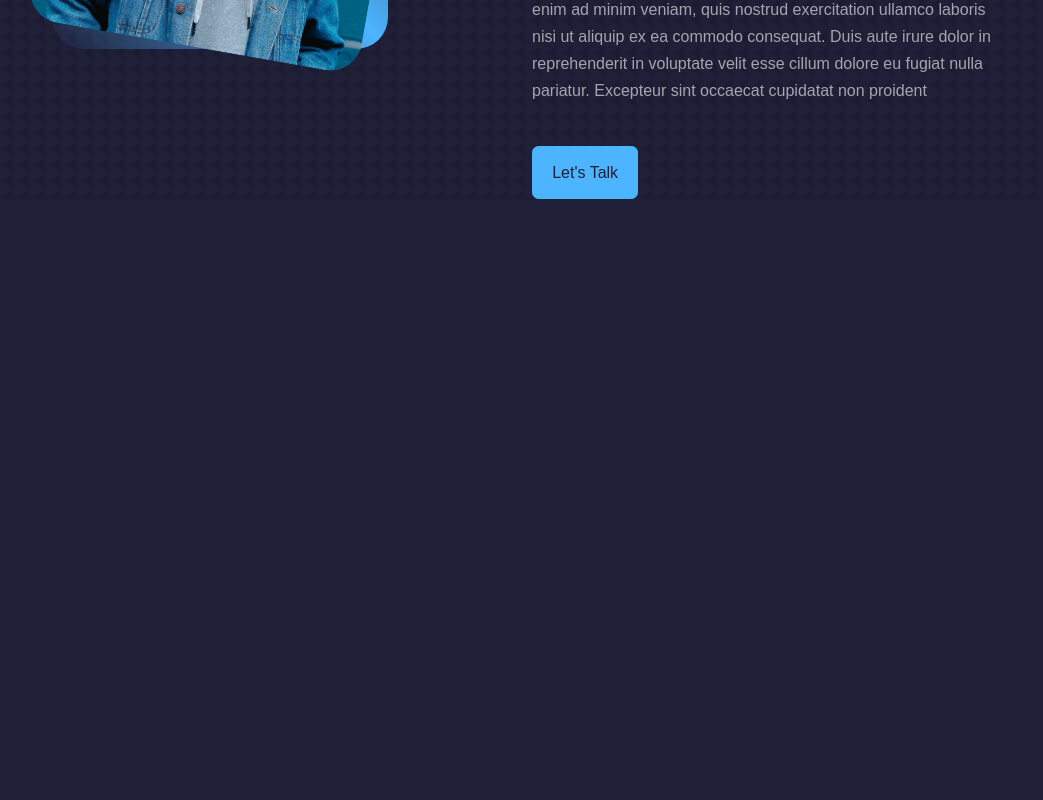
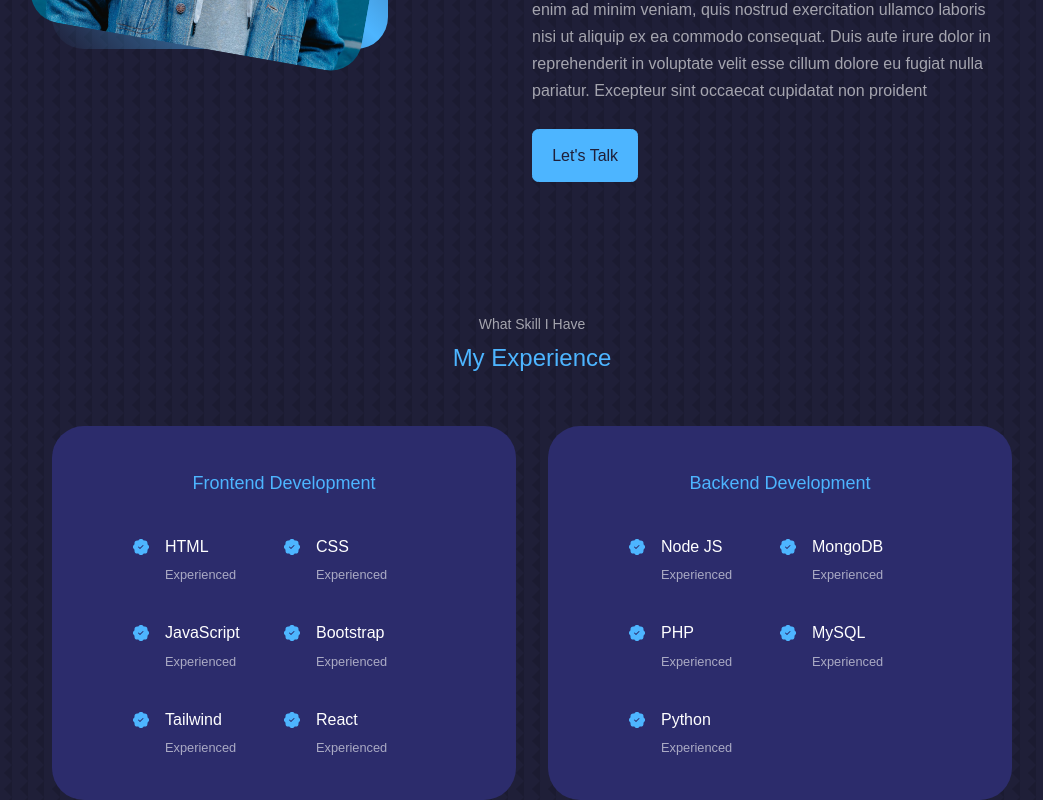
Before and after one commit to preechamung/pm-portfolio-website, a React (Create React App) app: page / in a window 1280 px wide. Shown: the part 1331-2131 px from the top of the page, without its empty margins (108-1151 px from the left). Before the commit the page ends 1530 px from the top, so only its background shows below. Built offline with nearby package versions, Linux system fonts and the light colour scheme.

Commit message:
fix experience and responsive

```diff
--- a/src/App.js
+++ b/src/App.js
@@ -2,6 +2,7 @@ import React from "react";
 import Header from "./components/Header";
 import Nav from "./components/Nav";
 import About from "./components/About";
+import Experience from "./components/Experience";
 
 const App = () => {
   return (
@@ -9,6 +10,7 @@ const App = () => {
       <Header />
       <Nav />
       <About />
+      <Experience />
     </>
   );
 };
--- a/src/components/About.js
+++ b/src/components/About.js
@@ -49,9 +49,7 @@ const About = () => {
             reprehenderit in voluptate velit esse cillum dolore eu fugiat nulla
             pariatur. Excepteur sint occaecat cupidatat non proident
           </Content>
-          <LetTalkButton href="#contact">
-            Let's Talk
-          </LetTalkButton>
+          <LetTalkButton href="#contact">Let's Talk</LetTalkButton>
         </AboutContent>
       </AboutContainer>
     </section>
@@ -65,6 +63,8 @@ const AboutContainer = tw.div`
   grid-cols-[35%_50%]
   gap-[15%]
   container
+  lg:grid-cols-1
+  lg:gap-0
 `;
 
 const AboutMe = tw.div`
@@ -74,6 +74,10 @@ const AboutMe = tw.div`
   primary-lig
   grid
   place-items-center
+  lg:w-6/12
+  lg:m-[2rem_auto_4rem]
+  sm:w-[65%]
+  sm:m-[0_auto_3rem]
 `;
 
 const AboutMeImage = tw.div`
@@ -85,17 +89,22 @@ const AboutMeImage = tw.div`
 `;
 
 const AboutContent = tw.div`
+  lg:m-[1rem_0_1.5rem]
+  sm:text-center
 `;
 
 const Content = tw.p`
-  m-[2rem_0_2.6rem]
+  m-[2rem_0_1.5rem]
   text-light
+  sm:m-[1.5rem_0]
 `;
 
 const AboutCards = tw.div`
   grid
   grid-cols-3
   gap-6
+  sm:grid-cols-2
+  sm:gap-4
 `;
 
 const AboutCard = tw.article`
--- /dev/null
+++ b/src/components/Experience.js
@@ -0,0 +1,137 @@
+import React from "react";
+import tw from "tailwind-styled-components";
+import { BsPatchCheckFill } from "react-icons/bs";
+
+const Experience = () => {
+  return (
+    <section id="experience">
+      <AboutTopic>What Skill I Have</AboutTopic>
+      <h2 className="text-2xl">My Experience</h2>
+      <ExperienceContainer>
+        <TopicContainer>
+          <ExperienceTopic>Frontend Development</ExperienceTopic>
+          <ExperienceContent>
+            <ExperienceDetails>
+              <CheckIcon />
+              <div>
+                <Skill>HTML</Skill>
+                <small className="text-light">Experienced</small>
+              </div>
+            </ExperienceDetails>
+            <ExperienceDetails>
+              <CheckIcon />
+              <div>
+                <Skill>CSS</Skill>
+                <small className="text-light">Experienced</small>
+              </div>
+            </ExperienceDetails>
+            <ExperienceDetails>
+              <CheckIcon />
+              <div>
+                <Skill>JavaScript</Skill>
+                <small className="text-light">Experienced</small>
+              </div>
+            </ExperienceDetails>
+            <ExperienceDetails>
+              <CheckIcon />
+              <div>
+                <Skill>Bootstrap</Skill>
+                <small className="text-light">Experienced</small>
+              </div>
+            </ExperienceDetails>
+            <ExperienceDetails>
+              <CheckIcon />
+              <div>
+                <Skill>Tailwind</Skill>
+                <small className="text-light">Experienced</small>
+              </div>
+            </ExperienceDetails>
+            <ExperienceDetails>
+              <CheckIcon />
+              <div>
+                <Skill>React</Skill>
+                <small className="text-light">Experienced</small>
+              </div>
+            </ExperienceDetails>
+          </ExperienceContent>
+        </TopicContainer>
+        <TopicContainer>
+          <ExperienceTopic>Backend Development</ExperienceTopic>
+          <ExperienceContent>
+            <ExperienceDetails>
+              <CheckIcon />
+              <div>
+                <Skill>Node JS</Skill>
+                <small className="text-light">Experienced</small>
+              </div>
+            </ExperienceDetails>
+            <ExperienceDetails>
+              <CheckIcon />
+              <div>
+                <Skill>MongoDB</Skill>
+                <small className="text-light">Experienced</small>
+              </div>
+            </ExperienceDetails>
+            <ExperienceDetails>
+              <CheckIcon />
+              <div>
+                <Skill>PHP</Skill>
+                <small className="text-light">Experienced</small>
+              </div>
+            </ExperienceDetails>
+            <ExperienceDetails>
+              <CheckIcon />
+              <div>
+                <Skill>MySQL</Skill>
+                <small className="text-light">Experienced</small>
+              </div>
+            </ExperienceDetails>
+            <ExperienceDetails>
+              <CheckIcon />
+              <div>
+                <Skill>Python</Skill>
+                <small className="text-light">Experienced</small>
+              </div>
+            </ExperienceDetails>
+          </ExperienceContent>
+        </TopicContainer>
+      </ExperienceContainer>
+    </section>
+  );
+};
+
+export default Experience;
+
+const AboutTopic = tw.h5`
+    text-sm
+`;
+
+const ExperienceContainer = tw.div`
+    grid grid-cols-2 gap-8 container lg:grid-cols-1 sm:gap-4
+`;
+
+const TopicContainer = tw.div`
+  bg-variant p-[2.4rem_5rem] rounded-[2rem] border border-solid border-transparent duration-500
+  hover:bg-transparent hover:border-primary-variant lg:w-4/5 lg:p-8 lg:m-[0_auto] sm:p-[2rem_1rem]
+  sm:w-full
+`;
+
+const ExperienceTopic = tw.h3`
+    text-center mb-8 text-primary text-lg
+`;
+
+const ExperienceContent = tw.div`
+    grid grid-cols-2 gap-y-8 lg:p-4
+`;
+
+const ExperienceDetails = tw.article`
+    flex gap-4
+`;
+
+const Skill = tw.h4`
+    p-0
+`;
+
+const CheckIcon = tw(BsPatchCheckFill)`
+    mt-1.5 text-primary
+`;
```
